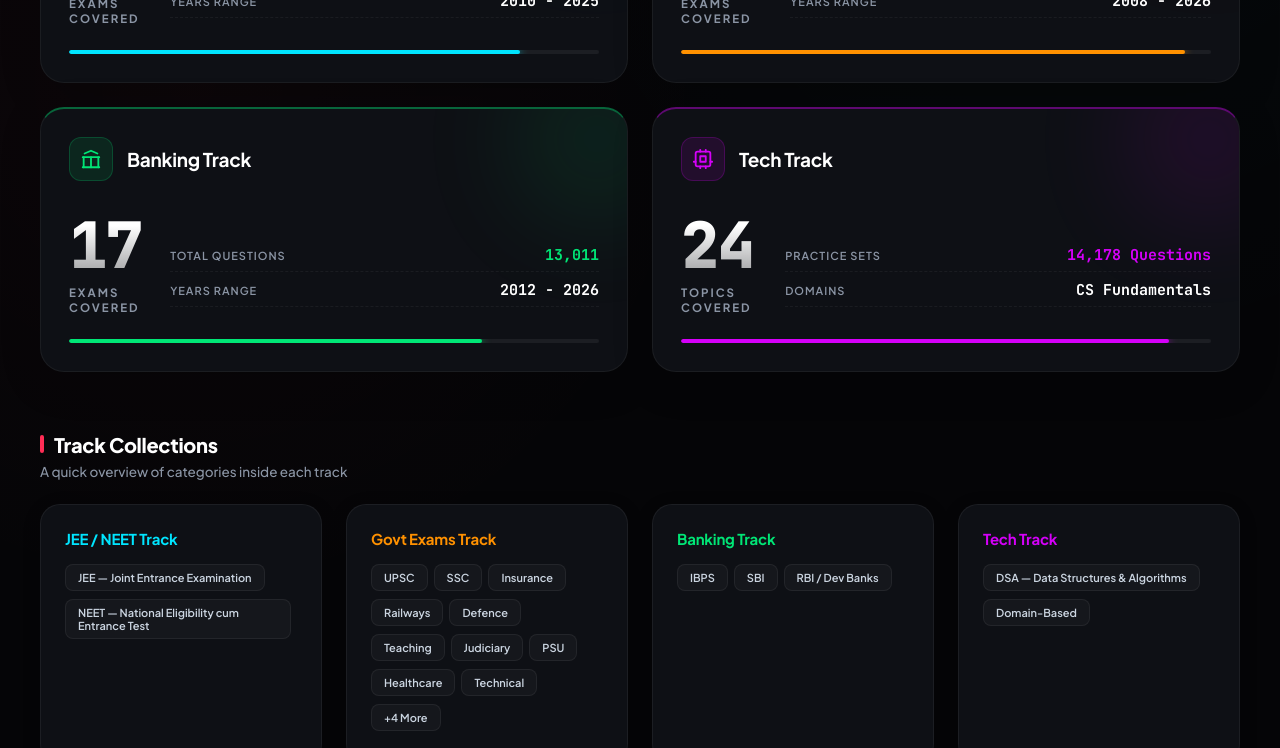
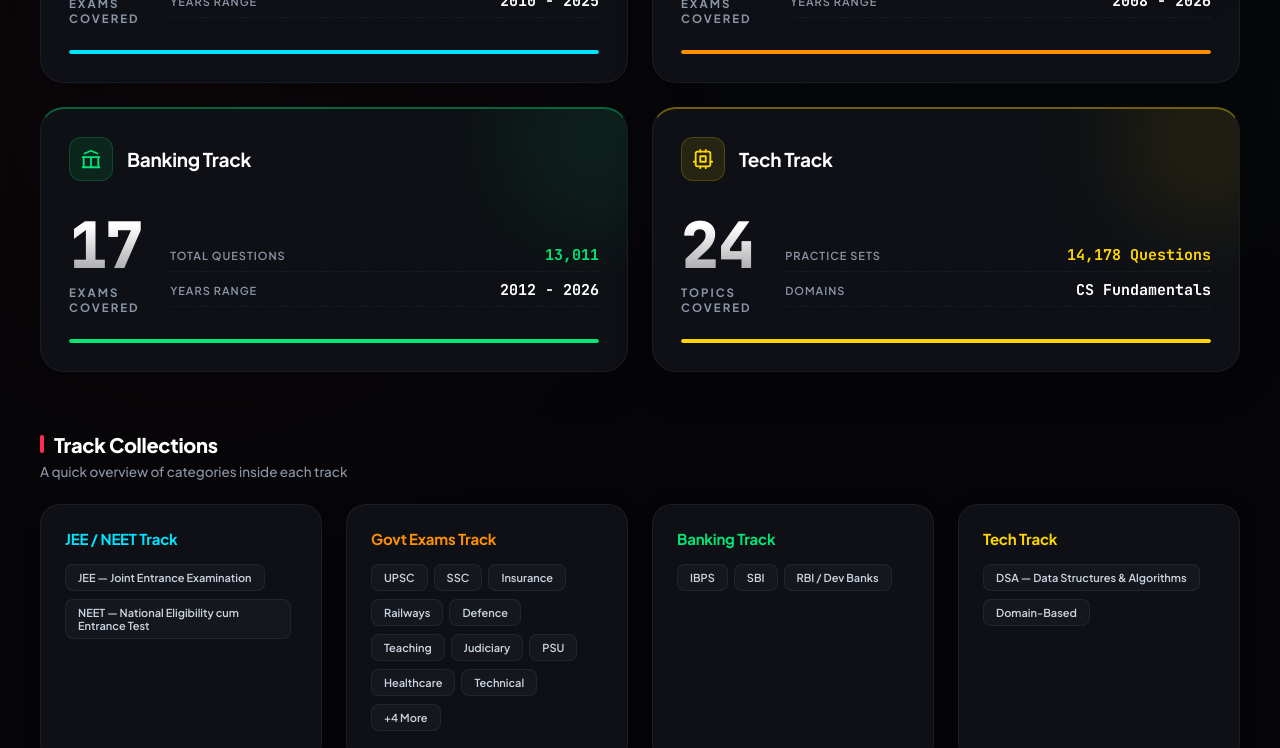
Before and after one commit to ajaybmihub/Course-Explorer, a plain HTML site: page index.html in a window 1280 px wide. Shown: the part 654-1402 px from the top of the page. Drawn offline with Linux system fonts and the light colour scheme.

Commit message:
colour chnage

```diff
--- a/index.html
+++ b/index.html
@@ -24,7 +24,7 @@
     --orange: #FF9100; --orange-dim: rgba(255,145,0,0.10);
     --red: #FF3D00; --red-dim: rgba(255,61,0,0.10);
     --blue: #00E5FF; --blue-dim: rgba(0,229,255,0.10);
-    --purple: #D500F9; --purple-dim: rgba(213,0,249,0.10);
+    --purple: #FFD600; --purple-dim: rgba(255,214,0,0.10);
 
     --ease: cubic-bezier(0.25, 1, 0.5, 1);
     --spring: cubic-bezier(0.34, 1.56, 0.64, 1);
@@ -204,7 +204,7 @@
   .ic-entrance { background: var(--blue-dim); color: var(--blue); border-color: rgba(0,229,255,0.2); }
   .ic-govt { background: var(--orange-dim); color: var(--orange); border-color: rgba(255,145,0,0.2); }
   .ic-banking { background: var(--green-dim); color: var(--green); border-color: rgba(0,230,118,0.2); }
-  .ic-tech { background: var(--purple-dim); color: var(--purple); border-color: rgba(213,0,249,0.2); }
+  .ic-tech { background: var(--purple-dim); color: var(--purple); border-color: rgba(255,214,0,0.2); }
 
   /* ── QUICK NOTES ── */
   .quick-notes {
@@ -311,7 +311,7 @@
         </div>
       </div>
 
-      <div class="progress-bg"><div class="progress-fill" style="width: 85%; background: var(--blue); color: var(--blue);"></div></div>
+      <div class="progress-bg"><div class="progress-fill" style="width: 100%; background: var(--blue); color: var(--blue);"></div></div>
     </a>
 
     <!-- GOVT -->
@@ -333,7 +333,7 @@
         </div>
       </div>
 
-      <div class="progress-bg"><div class="progress-fill" style="width: 95%; background: var(--orange); color: var(--orange);"></div></div>
+      <div class="progress-bg"><div class="progress-fill" style="width: 100%; background: var(--orange); color: var(--orange);"></div></div>
     </a>
 
     <!-- BANKING -->
@@ -355,11 +355,11 @@
         </div>
       </div>
 
-      <div class="progress-bg"><div class="progress-fill" style="width: 78%; background: var(--green); color: var(--green);"></div></div>
+      <div class="progress-bg"><div class="progress-fill" style="width: 100%; background: var(--green); color: var(--green);"></div></div>
     </a>
 
     <!-- TECH TRACK -->
-    <a href="Four tracks table.html?track=Tech+Track" class="report-box" style="border-top: 2px solid rgba(213,0,249,0.4);">
+    <a href="Four tracks table.html?track=Tech+Track" class="report-box" style="border-top: 2px solid rgba(255,214,0,0.4);">
       <div class="box-glow" style="background: var(--purple);"></div>
       <div class="box-head">
         <div class="box-icon ic-tech"><svg><use href="#ic-cpu"/></svg></div>
@@ -377,7 +377,7 @@
         </div>
       </div>
 
-      <div class="progress-bg"><div class="progress-fill" style="width: 92%; background: var(--purple); color: var(--purple);"></div></div>
+      <div class="progress-bg"><div class="progress-fill" style="width: 100%; background: var(--purple); color: var(--purple);"></div></div>
     </a>
 
   </div>
```
